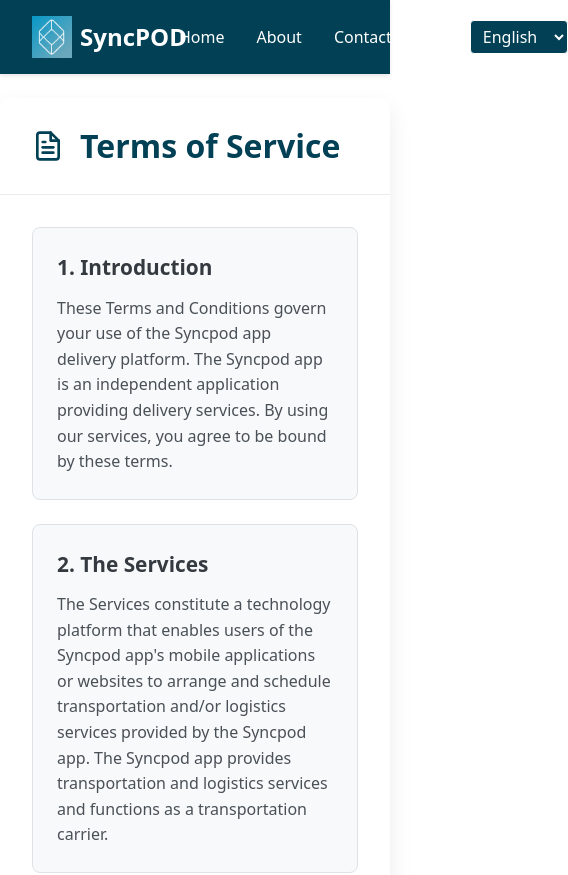
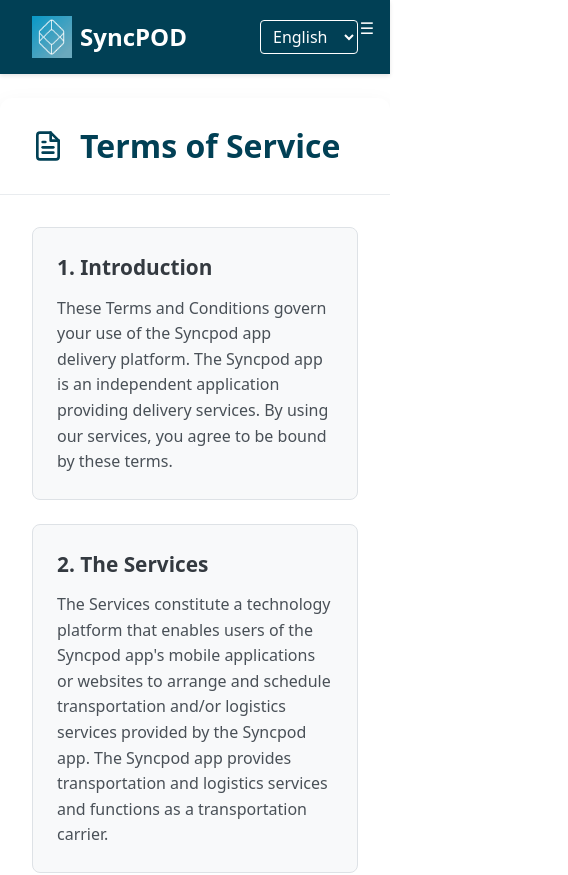
Before and after one commit to Inland-Logisitcs/syncpod_landing, a React (Vite) app: page /syncpod_landing/terms in a window 390 px wide. Shown: the top 875 px of the page, 568 px wide, since content can reach past the window. Built offline with nearby package versions, Linux system fonts and the light colour scheme.

Commit message:
changes to fix the responsive on querymedia

```diff
--- a/src/components/Navbar.css
+++ b/src/components/Navbar.css
@@ -48,3 +48,38 @@
   padding: 0.25rem 0.5rem;
   border-radius: 4px;
 }
+
+.menu-toggle {
+  display: none;
+}
+
+/* Responsive styles */
+@media (max-width: 768px) {
+  /* Show the hamburger button on small screens */
+  .menu-toggle {
+    display: block;
+    position: absolute; /* position it as needed, e.g., top right */
+    top: 1rem;
+    right: 1rem;
+    background: transparent;
+
+  }
+
+  /* Style for nav links to be hidden/shown on mobile */
+  .nav-links {
+    position: absolute;
+    top: 100%;
+    right: 0;
+    background-color: #014055;
+    flex-direction: column;
+    width: 200px;
+    padding: 1rem;
+    display: none; /* hidden by default on mobile */
+    border-bottom-left-radius: 15px;
+    border-bottom-right-radius: 15px;
+  }
+
+  .nav-links.show {
+    display: flex; /* show when toggled */
+  }
+}
--- a/src/components/Navbar.jsx
+++ b/src/components/Navbar.jsx
@@ -1,4 +1,4 @@
-import React from 'react';
+import React, { useState } from 'react';
 import { Link } from 'react-router-dom';
 import { useTranslation } from 'react-i18next';
 import iconApp from '../assets/img/syncpod_icon.png';
@@ -6,32 +6,46 @@
 
 const Navbar = () => {
   const { t, i18n } = useTranslation();
+  const [menuOpen, setMenuOpen] = useState(false);
 
   const handleLanguageChange = (event) => {
     i18n.changeLanguage(event.target.value);
   };
 
+  const toggleMenu = () => {
+    setMenuOpen(!menuOpen);
+  };
+
   return (
     <nav className="navbar">
       <div className="container">
-
-        <Link to="/" className="logo">
+        {/* Logo */}
+        <Link to="/" className="logo" onClick={() => setMenuOpen(false)}>
           <img src={iconApp} alt="Syncpod Logo" width={40} height={40} />
           <span className="logo-text">SyncPOD</span>
         </Link>
-        <div className="nav-links">
-          <Link to="/">{t('NavbarComp.homeLink')}</Link>
-          <Link to="/about">{t('NavbarComp.aboutLink')}</Link>
-          <Link to="/contact">{t('NavbarComp.contactLink')}</Link>
-          <Link to="/terms">{t('NavbarComp.termsLinks')}</Link>
+
+        {/* Hamburger button */}
+        <button className="menu-toggle" onClick={toggleMenu} aria-label="Toggle menu">
+          ☰
+        </button>
+
+        {/* Navigation Links */}
+        <div className={`nav-links ${menuOpen ? 'show' : ''}`}>
+          <Link to="/" onClick={() => setMenuOpen(false)}>{t('NavbarComp.homeLink')}</Link>
+          <Link to="/about" onClick={() => setMenuOpen(false)}>{t('NavbarComp.aboutLink')}</Link>
+          <Link to="/contact" onClick={() => setMenuOpen(false)}>{t('NavbarComp.contactLink')}</Link>
+          <Link to="/terms" onClick={() => setMenuOpen(false)}>{t('NavbarComp.termsLinks')}</Link>
         </div>
+
+        {/* Language switcher */}
         <div className="language-switcher">
           <select onChange={handleLanguageChange} defaultValue={i18n.language}>
             <option value="en">English</option>
             <option value="es">Español</option>
           </select>
         </div>
-        </div>
+      </div>
     </nav>
   );
 };
--- a/src/components/StoreButtons.css
+++ b/src/components/StoreButtons.css
@@ -40,3 +40,23 @@
   font-weight: bold;
   font-size: 1.2rem;
 }
+
+/* Media query for smaller screens */
+@media (max-width: 768px) {
+  .store-buttons {
+    flex-direction: column; /* stack buttons vertically */
+    gap: 0.5rem; /* reduce gap if desired */
+  }
+
+  .store-button {
+    width: 100%; /* make buttons full width for easier tapping */
+    padding: 0.75rem;
+    font-size: 1rem; /* slightly smaller font size if needed */
+  }
+
+  /* Optional: adjust icon size or other styles if necessary */
+  .apple .icon,
+  .google .icon {
+    font-size: 1.2rem;
+  }
+}
--- a/src/pages/HomePage.css
+++ b/src/pages/HomePage.css
@@ -15,7 +15,7 @@
   display: flex;
   padding: 20px; /* optional for spacing */
   display: flex;
-  flex-direction: row !important; /* Ensure items are in a row */
+  flex-direction: row ; /* Ensure items are in a row */
   justify-content: space-between;
   align-items: center;
   gap: 2rem;
@@ -142,13 +142,28 @@
 }
 
 @media (max-width: 768px) {
+.hero {
+  padding: 0px;
+}
+
   .hero-content {
-    flex-direction: column;
+    flex-direction: column-reverse;
     gap: 2rem;
+    padding: 0px;
     text-align: center;
   }
 
   .hero-text h1 {
-    font-size: 2.5rem;
+    font-size: 1.8rem;
+    padding: 0px;
   }
+
+  .hero-text p {
+  font-size: 1.0rem;
+  line-height: 1.6;
+  color: #FFFFFF;
+  margin-bottom: 1rem;
+  padding-left: 0px;
+  padding-right: 0px;
 }
+}
```
